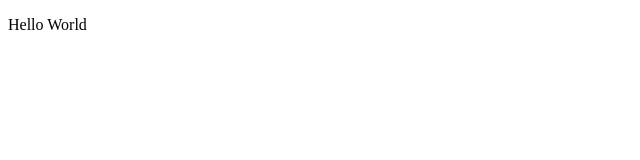
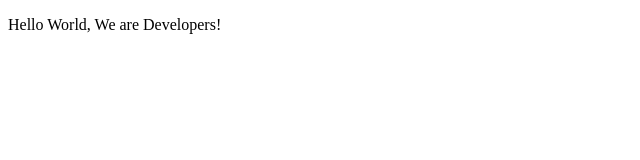
Before and after one commit to killy10o10/product_landingPage_SelmaKilly, a plain HTML site: page index.html in a window 1280 px wide. Shown: the whole page, without its empty margins (0-640 px from the left). Drawn offline with Linux system fonts and the light colour scheme.

Commit message:
added "we are developers" in index.html

```diff
--- a/index.html
+++ b/index.html
@@ -9,7 +9,7 @@
   <body>
     <script src="https://cdn.freecodecamp.org/testable-projects-fcc/v1/bundle.js"></script>
 
-    <p>Hello World</p>
+    <p>Hello World, We are Developers!</p>
     <script  src="js/index.js"></script>
   </body>
 </html>
```
